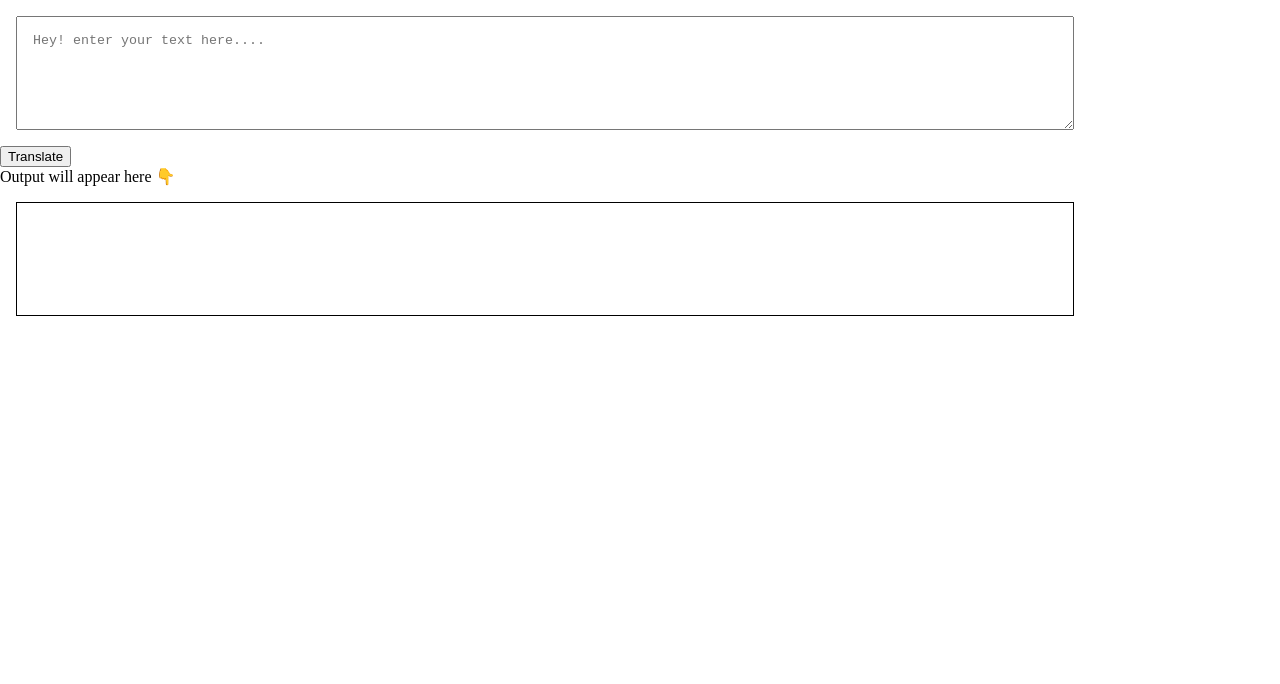
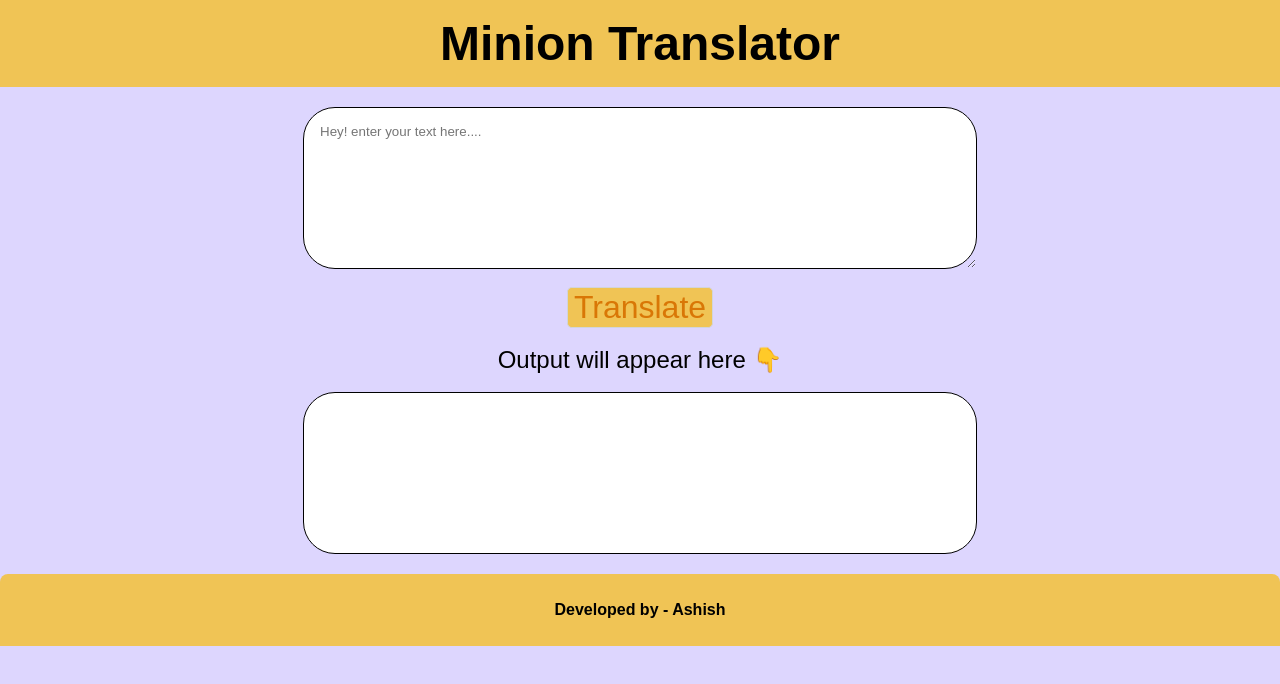
Before and after one commit to Ashishgupta08/Minion-Translator, a plain HTML site: page index.html in a window 1280 px wide. Drawn offline with Linux system fonts and the light colour scheme; a web font is replaced by a local one.

Commit message:
style
added style to the page

```diff
--- a/banana.css
+++ b/banana.css
@@ -1,27 +1,75 @@
 :root{
-    --primary-color: #10B981;
-    --dark-gray: #6B7280;
+    --primary-color: #f0c455;
+    --secondary-color: #FDE68A;
+    --dark: #D97706;
     --off-white: #DDD6FE;
 }
 
 body{
     margin: 0px;
-    /* background-color: var(--off-white); */
+    font-family: 'Yusei Magic', sans-serif;
+    background-color: var(--off-white);
 }
 
 textarea{
-    height: 10vh;
-    width:80%;
+    height: 16vh;
+    width: 50%;
     display: block;
-    margin: 1rem;
+    margin: auto;
+    padding: 1rem;
+    border: 1px solid black;
+    border-radius: 2rem;
+    font-family: 'Yusei Magic', sans-serif;
+}
+
+#output{
+    height: 16vh;
+    width: 50%;
+    display: block;
+    margin: auto;
+    padding: 1rem;
+    border: 1px solid black;
+    border-radius: 2rem;
+    font-family: 'Yusei Magic', sans-serif;
+    background-color:white;
+}
+
+.btn{
+    color: var(--dark);
+    background-color: var(--primary-color);
+    border-radius: 0.3rem;
+    border: 1px solid #D1D5DB;
+    font-size: 200%;
+    font-family: 'Yusei Magic', sans-serif;
+}
+
+.container-center{
+    text-align: center;
+}
+
+.header{
+    font-size: 1.5rem;
+    color: var(--dark-gray);
+    text-align: center;
+    background-color: var(--primary-color);
+    margin-bottom: 20px;
     padding: 1rem;
 }
 
-#output{
-    height: 10vh;
-    width:80%;
-    display: block;
-    margin: 1rem;
-    padding: 1rem;
-    border: 1px solid black;
+.header h1{
+    display: inline;
 }
+
+.content{
+    font-size: 150%;}
+
+.footer{
+    background-color: var(--primary-color);
+    padding: 1.7rem 0rem;
+    text-align: center;
+    color: black;
+    border-top-left-radius: 0.5em;
+    border-top-right-radius: 0.5em;
+    margin-top: 20px;
+    font-weight: bold;
+}
--- a/index.html
+++ b/index.html
@@ -5,16 +5,27 @@
     <meta name="viewport" content="width=device-width, initial-scale=1.0">
     <title>Banana Speak</title>
     <link href="banana.css" rel="stylesheet">
+    <link href="https://fonts.googleapis.com/css2?family=Yusei+Magic&display=swap" rel="stylesheet">
 </head>
 <body>
 
-    <textarea id="txt-input" placeholder="Hey! enter your text here...."></textarea>
+    <div class="header container-center">
+        <h1>Minion Translator</h1>
+    </div>
 
-    <button id="btn-translate">Translate</button>
+    <div class="container-center">
+        <textarea id="txt-input" placeholder="Hey! enter your text here...."></textarea>
+        <br>
+        <button id="btn-translate" class="btn">Translate</button>
+        <br><br>
+        <div class="content">Output will appear here 👇</div>
+        <br>
+        <div id="output"></div>
+    </div>
 
-    <div>Output will appear here 👇</div>
-
-    <div id="output"></div>
+    <footer class="footer container-center">
+        <div class="footer-header">Developed by - Ashish</div>
+    </footer>
 
     <script src="app.js" type="text/javascript"></script>
 </body>
```
